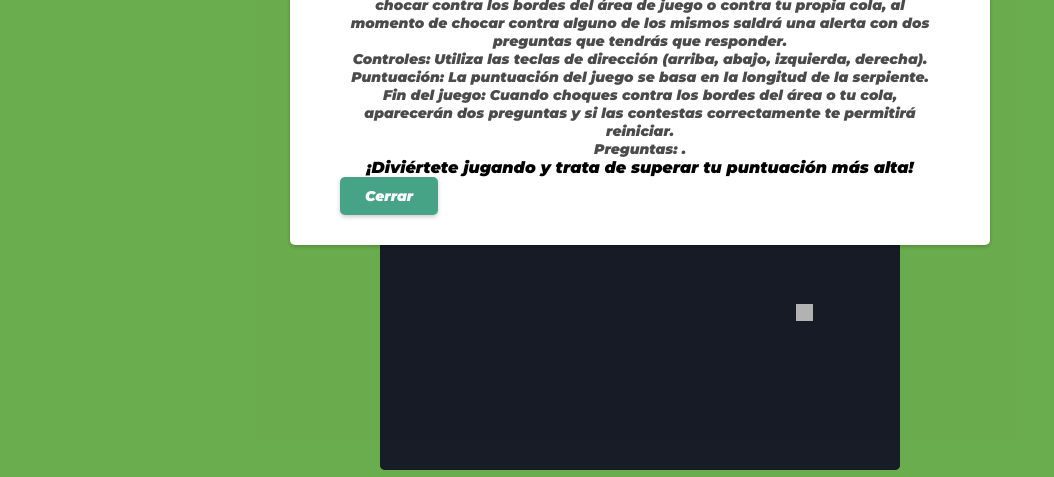
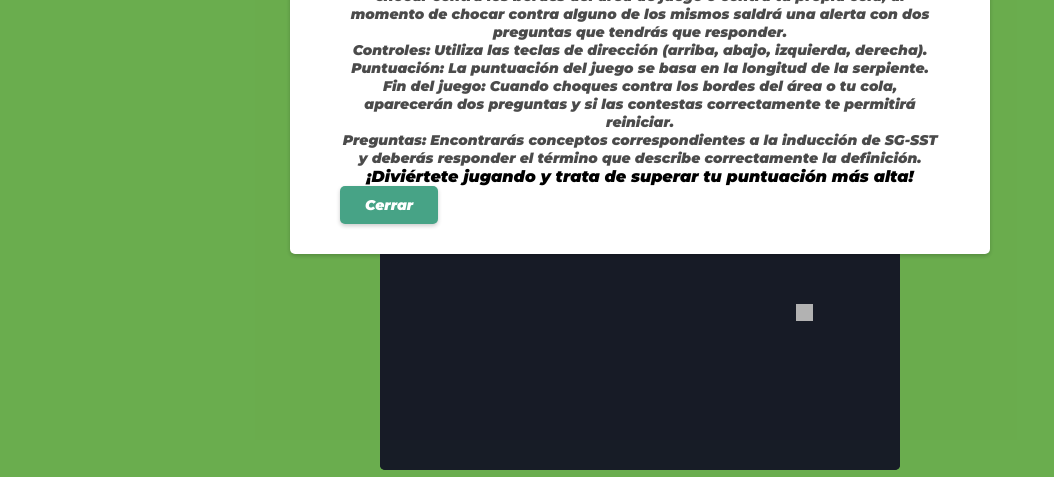
Before and after one commit to DidoMercadeo/snake, a plain HTML site: page index.html in a window 1280 px wide. Both pictures are taken after a click on the button "INSTRUCCIONES". Shown: the part 323-800 px from the top of the page, without its empty margins (0-1054 px from the left). Drawn offline with Linux system fonts and the light colour scheme.

Commit message:
index.html

```diff
--- a/index.html
+++ b/index.html
@@ -29,7 +29,7 @@
             <p>Controles: Utiliza las teclas de dirección (arriba, abajo, izquierda, derecha).</p>
             <p>Puntuación: La puntuación del juego se basa en la longitud de la serpiente.</p>
             <p>Fin del juego: Cuando choques contra los bordes del área o tu cola, aparecerán dos preguntas y si las contestas correctamente te permitirá reiniciar.</p>
-            <p>Preguntas: .</p>
+            <p>Preguntas: Encontrarás conceptos correspondientes a la inducción de SG-SST y deberás responder el término que describe correctamente la definición.</p>
             ¡Diviértete jugando y trata de superar tu puntuación más alta!</p>
         <button id="close">Cerrar</button>
       </div>
```
